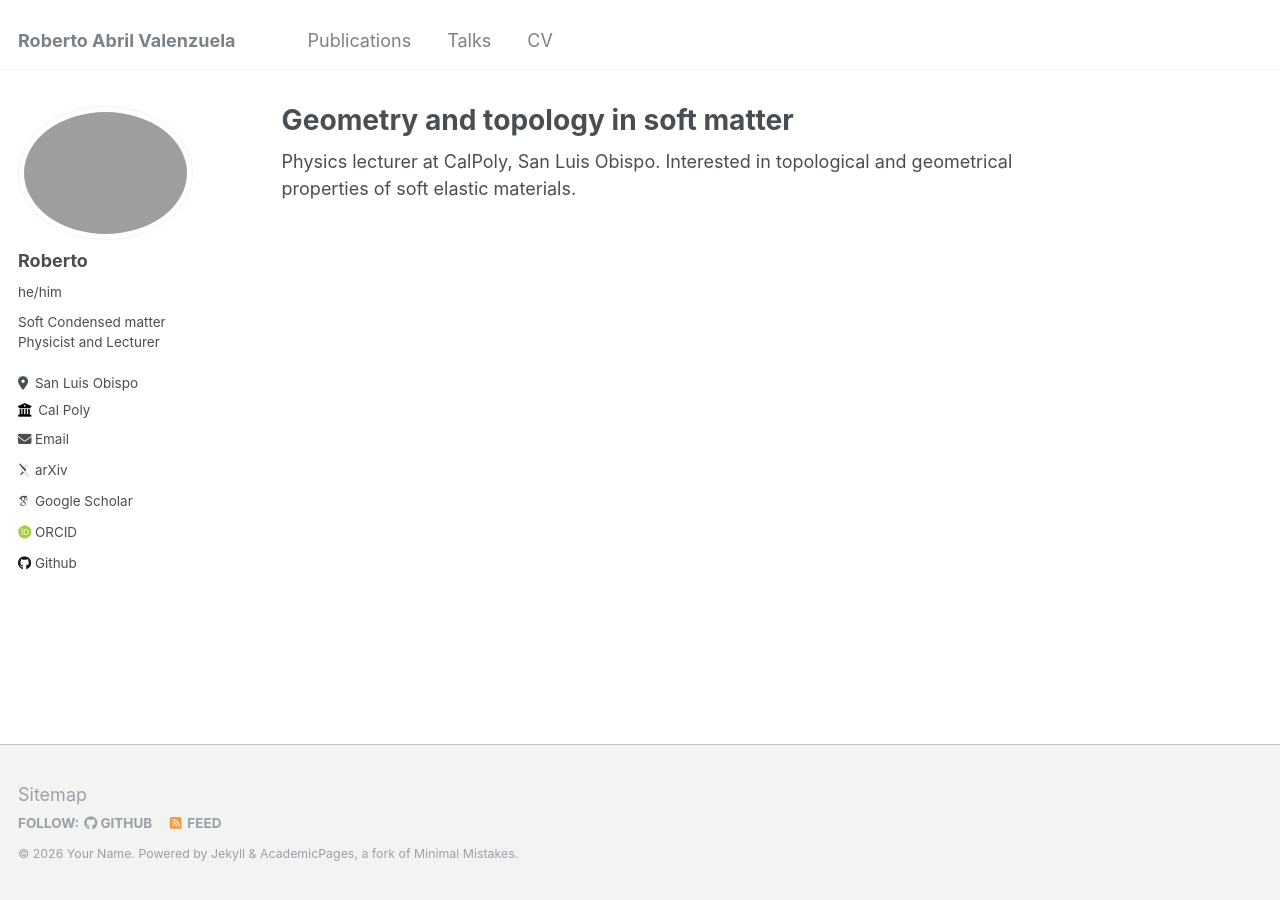
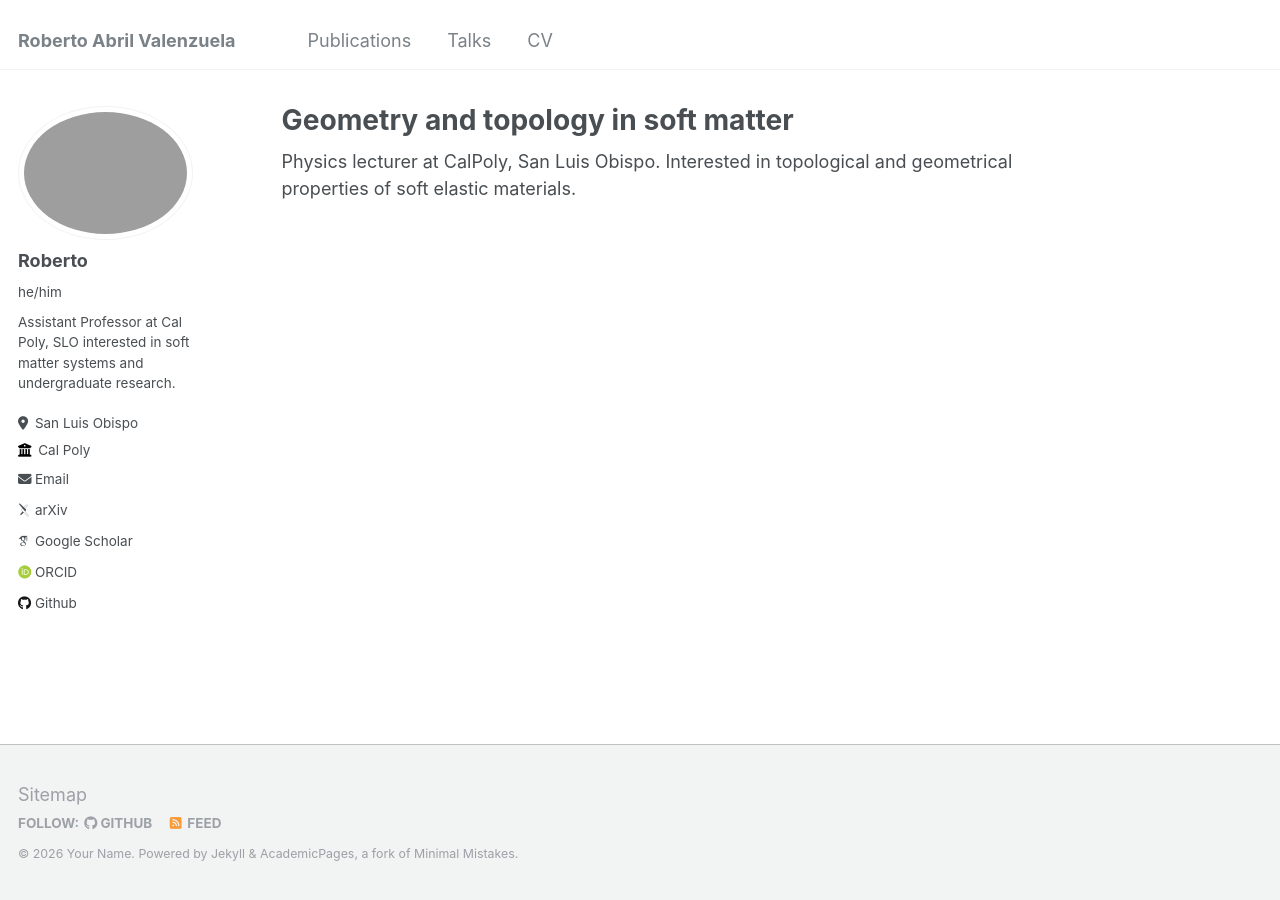
Before and after one commit to rabril/rabril.github.io, a Jekyll site: the page built from _pages/about.md, in a window 1280 px wide. Built offline with Jekyll 4.4.1, drawn with Linux system fonts in a browser that asks for light colours; some web fonts are replaced.

Commit message:
Update _config.yml

```diff
--- a/_config.yml
+++ b/_config.yml
@@ -11,7 +11,7 @@ locale                   : "en-US"
 title                    : "Roberto Abril Valenzuela"
 title_separator          : "-"
 name                     : &name "Your Name"
-description              : &description "Physics Lecturer"
+description              : &description "Assistant Professsor"
 url                      : https://rabril.github.io # the base hostname & protocol for your site e.g. "https://mmistakes.github.io"
 baseurl                  : "" # the subpath of your site, e.g. "/blog"
 repository               : "rabril/rabril.github.io"
@@ -23,12 +23,12 @@ author:
   # Biographic information
   avatar           : "profile.png"
   name             : "Roberto"
-  pronouns         : "he/him"# example: "she/her"
-  bio              : "Soft Condensed matter Physicist and Lecturer"
+  pronouns         : "he/him"
+  bio              : "Assistant Professor at Cal Poly, SLO interested in soft matter systems and undergraduate research."
   location         : "San Luis Obispo"
   employer         : "Cal Poly"
   uri              : # URL
-  email            : "roberto9601@gmail.com"
+  email            : "rabrilva@calpoly.edu"
 
   # Academic websites
   arxiv            : "https://arxiv.org/search/cond-mat?searchtype=author&query=Valenzuela,+R+A"
```
